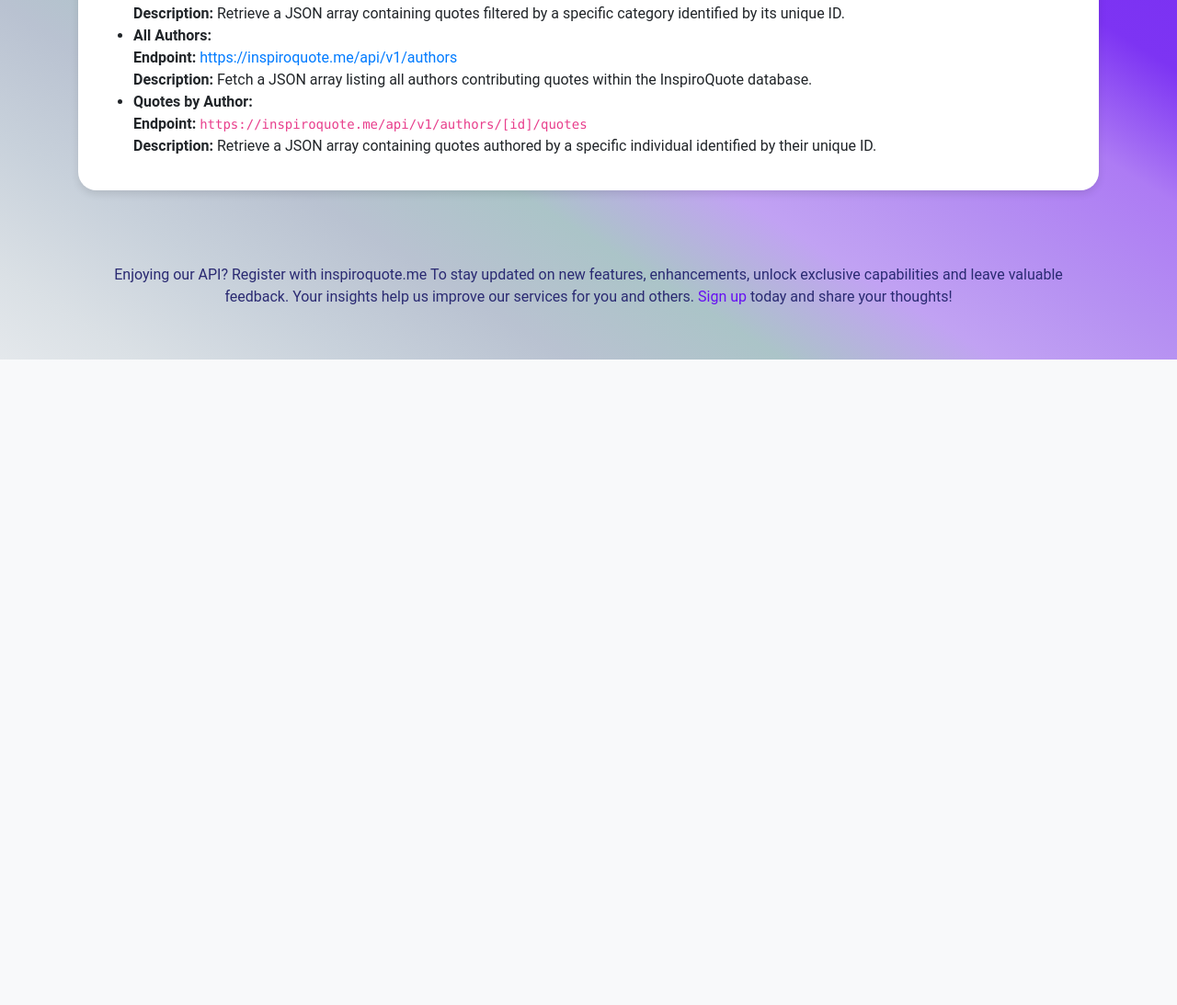
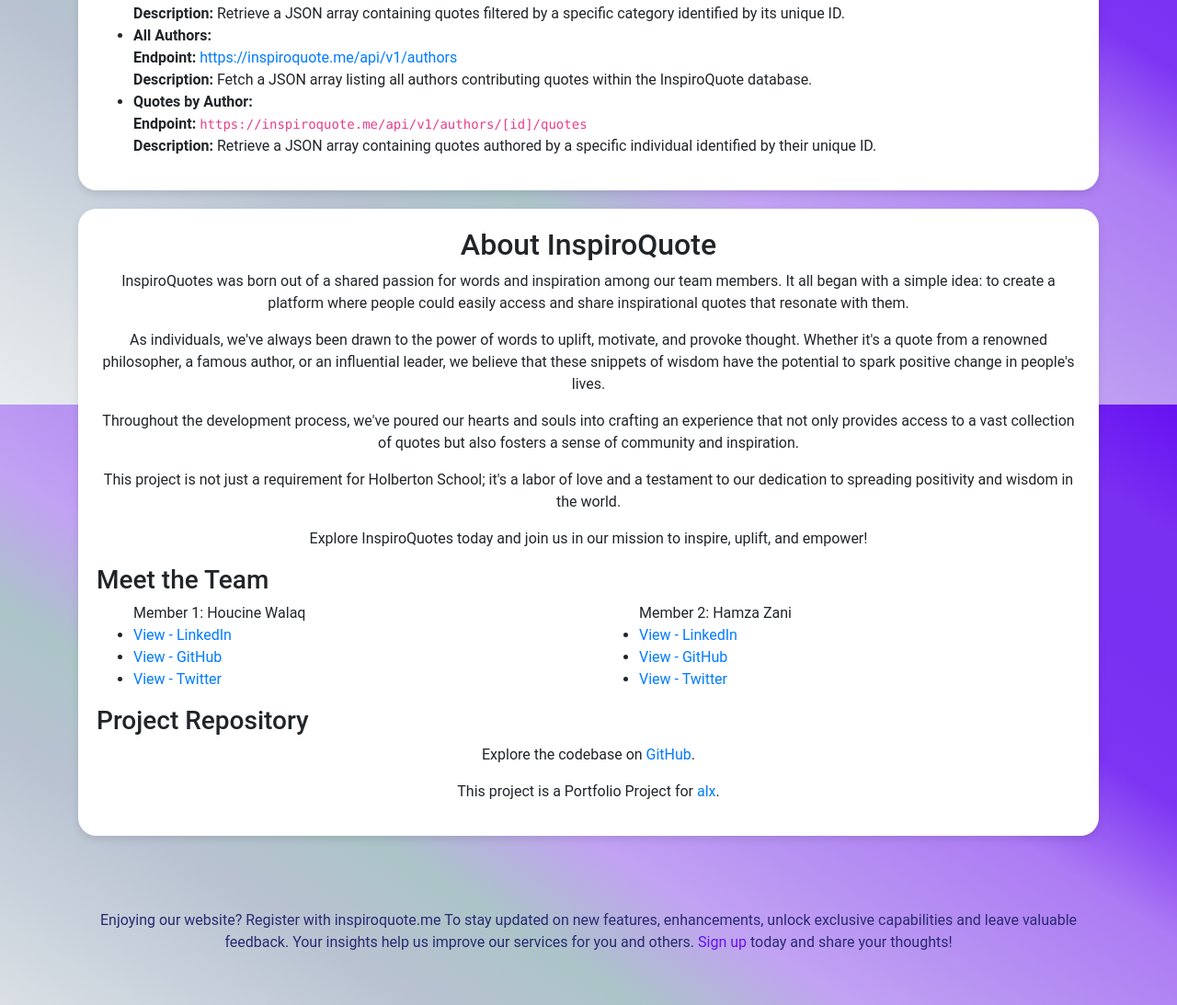
Before and after one commit to houcine200/InspiroQuote, a Flask app: page / in a window 1280 px wide. Shown: the part 4360-5453 px from the top of the page at 92% size. Before the commit the page ends 4751 px from the top, so only its background shows below. Run offline with Flask 3, Linux system fonts and the light colour scheme; some libraries are stand-ins or nearby versions.

Commit message:
add about section

```diff
--- a/web_dynamic/templates/home.html
+++ b/web_dynamic/templates/home.html
@@ -18,11 +18,12 @@
         </div>
         <nav class="home-nav">
             <ul>
-                <li><a href="#welcome">Welcome</a></li>
                 <li><a href="#empowering-moments">Empowering Moments</a></li>
                 <li><a href="#discover-wisdom">Discover Wisdom</a></li>
                 <li><a href="#influential-figures">Influential Figures</a></li>
+                <li><a href="#features">Features</a></li>
                 <li><a href="#fetch-quotes">Fetch Quotes</a></li>
+                <li><a href="#about">About</a></li>
             </ul>
         </nav>
 
@@ -165,10 +166,45 @@
 
             </div>
         </section>
+        <section id="about">
+            <h2>About InspiroQuote</h2>
+            <p>InspiroQuotes was born out of a shared passion for words and inspiration among our team members. It all began with a simple idea: to create a platform where people could easily access and share inspirational quotes that resonate with them.</p>
+            <p>As individuals, we've always been drawn to the power of words to uplift, motivate, and provoke thought. Whether it's a quote from a renowned philosopher, a famous author, or an influential leader, we believe that these snippets of wisdom have the potential to spark positive change in people's lives.</p>
+            <p>Throughout the development process, we've poured our hearts and souls into crafting an experience that not only provides access to a vast collection of quotes but also fosters a sense of community and inspiration.</p>
+            <p>This project is not just a requirement for Holberton School; it's a labor of love and a testament to our dedication to spreading positivity and wisdom in the world.</p>
+            <p>Explore InspiroQuotes today and join us in our mission to inspire, uplift, and empower!</p>
+
+            <h3>Meet the Team</h3>
+            <div class="row">
+                <div class="col-lg-6 col-md-6">
+                    <ul>Member 1: Houcine Walaq
+                        <li><a href="https://www.linkedin.com/in/houcine-walaq/">View - LinkedIn</a></li>
+                        <li><a href="https://github.com/houcine200">View - GitHub</a></li>
+                        <li><a href="https://twitter.com/pwnzor2">View - Twitter</a></li>
+                        <!-- Add links for other team members similarly -->
+                    </ul>
+                </div>
+                <div class="col-lg-6 col-md-6">
+                    <ul>Member 2: Hamza Zani
+                        <li><a href="https://www.linkedin.com/in/member1">View - LinkedIn</a></li>
+                        <li><a href="https://github.com/member1">View - GitHub</a></li>
+                        <li><a href="https://twitter.com/member1">View - Twitter</a></li>
+                        <!-- Add links for other team members similarly -->
+                    </ul>
+                </div>
+            </div>
+
+
+            <h3>Project Repository</h3>
+            <p>Explore the codebase on <a href="https://github.com/houcine200/InspiroQuote/">GitHub</a>.</p>
+
+            <p>This project is a Portfolio Project for <a href="https://www.alxafrica.com/">alx</a>.</p>
+        </section>
+
     </main>
 
     <footer>
-        <p>Enjoying our API? Register with inspiroquote.me To stay updated on new features, enhancements, unlock exclusive capabilities
+        <p>Enjoying our website? Register with inspiroquote.me To stay updated on new features, enhancements, unlock exclusive capabilities
             and leave valuable feedback. Your insights help us improve our services for
             you and others. <a href="https://inspiroquote.me/register">Sign up</a>
             today and share your thoughts!
```
